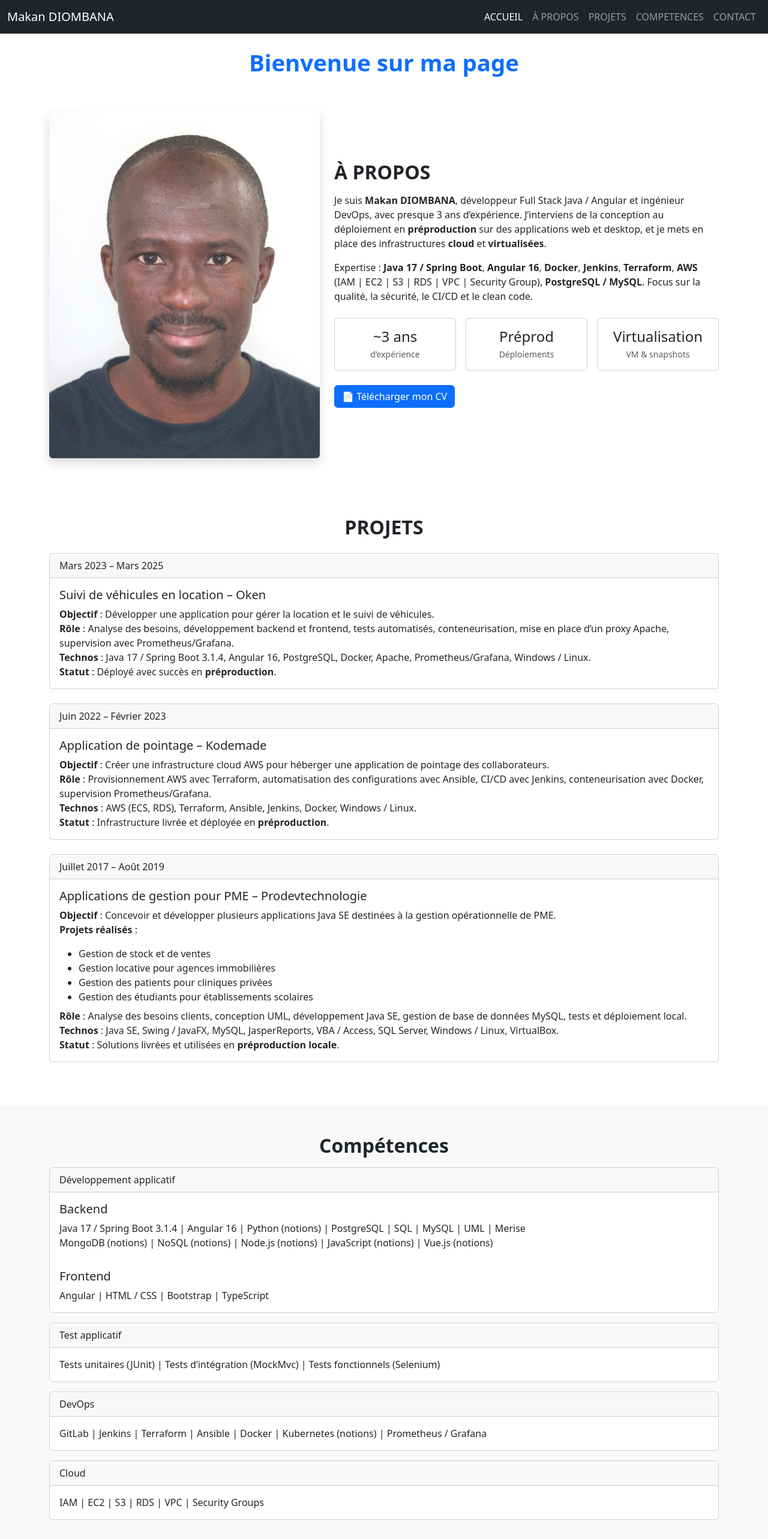
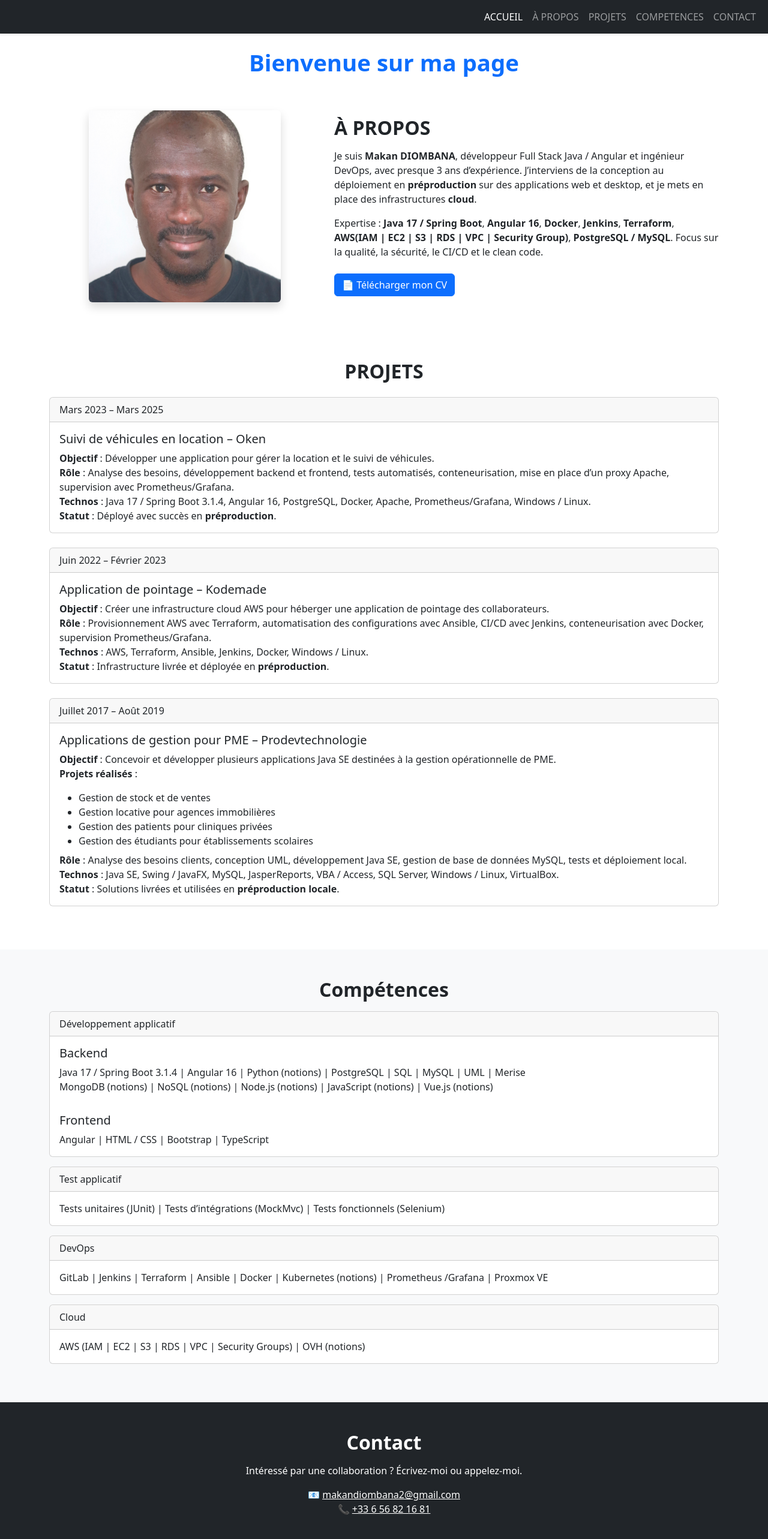
Before and after one commit to Makan763/portfolio, an Angular app: page / in a window 1280 px wide. Shown: the top 2566 px of the page at 60% size. Built offline with nearby package versions, Linux system fonts and the light colour scheme.

Commit message:
Delete and modify on the project

```diff
--- a/src/app/pages/home/home.component.html
+++ b/src/app/pages/home/home.component.html
@@ -3,52 +3,32 @@
   <!-- Contenu -->
   <div class="container position-relative">
     <h1 class="fw-bold hero-title">
-    <span class="text-primary">Bienvenue sur ma page</span><br></h1>
+      <span class="text-primary">Bienvenue sur ma page</span><br>
+    </h1>
   </div>
 </header>
 
 <section id="about" class="py-5">
   <div class="container">
     <div class="row g-4 align-items-center">
-      <div class="col-12 col-md-5">
-        <img src="assets/images/photo-makan.jpg" alt="Photo de Makan Diombana" class="img-fluid rounded shadow">
+      <div class="col-12 col-md-5 text-center">
+        <img src="assets/images/photo-makan.jpg" alt="Photo de Makan Diombana"
+          class="img-fluid rounded shadow photo-adaptee">
       </div>
-
       <div class="col-12 col-md-7">
         <h2 class="fw-bold mb-3">À PROPOS</h2>
         <p class="mb-3">
           Je suis <strong>Makan DIOMBANA</strong>, développeur Full Stack Java / Angular et ingénieur DevOps,
           avec presque 3 ans d’expérience. J’interviens de la conception au déploiement en
           <strong>préproduction</strong> sur des applications web et desktop, et je mets en place des
-          infrastructures <strong>cloud</strong> et <strong>virtualisées</strong>.
+          infrastructures <strong>cloud</strong>.
         </p>
         <p class="mb-4">
           Expertise : <strong>Java 17 / Spring Boot</strong>, <strong>Angular 16</strong>, <strong>Docker</strong>,
-          <strong>Jenkins</strong>, <strong>Terraform</strong>, <strong>AWS</strong> (IAM | EC2 | S3 | RDS | VPC | Security Group),
+          <strong>Jenkins</strong>, <strong>Terraform</strong>, <strong>AWS</strong> <strong>(IAM | EC2 | S3 | RDS | VPC
+            | Security Group)</strong>,
           <strong>PostgreSQL / MySQL</strong>. Focus sur la qualité, la sécurité, le CI/CD et le clean code.
         </p>
-
-        <div class="row g-3">
-          <div class="col-6 col-lg-4">
-            <div class="about-stat card h-100 text-center p-3">
-              <div class="h4 mb-1">~3 ans</div>
-              <div class="text-muted small">d’expérience</div>
-            </div>
-          </div>
-          <div class="col-6 col-lg-4">
-            <div class="about-stat card h-100 text-center p-3">
-              <div class="h4 mb-1">Préprod</div>
-              <div class="text-muted small">Déploiements</div>
-            </div>
-          </div>
-          <div class="col-6 col-lg-4">
-            <div class="about-stat card h-100 text-center p-3">
-              <div class="h4 mb-1">Virtualisation</div>
-              <div class="text-muted small">VM & snapshots</div>
-            </div>
-          </div>
-        </div>
-
         <div class="mt-4 d-flex gap-2 flex-wrap">
           <a href="assets/CV-Makan-DIOMBANA.pdf" download class="btn btn-primary">📄 Télécharger mon CV</a>
 
@@ -84,10 +64,11 @@
       <div class="card-body">
         <h5 class="card-title">Application de pointage – Kodemade</h5>
         <p class="card-text text-start">
-          <strong>Objectif</strong> : Créer une infrastructure cloud AWS pour héberger une application de pointage des collaborateurs.<br>
+          <strong>Objectif</strong> : Créer une infrastructure cloud AWS pour héberger une application de pointage des
+          collaborateurs.<br>
           <strong>Rôle</strong> : Provisionnement AWS avec Terraform, automatisation des configurations avec Ansible,
           CI/CD avec Jenkins, conteneurisation avec Docker, supervision Prometheus/Grafana.<br>
-          <strong>Technos</strong> : AWS (ECS, RDS), Terraform, Ansible, Jenkins, Docker, Windows / Linux.<br>
+          <strong>Technos</strong> : AWS, Terraform, Ansible, Jenkins, Docker, Windows / Linux.<br>
           <strong>Statut</strong> : Infrastructure livrée et déployée en <strong>préproduction</strong>.
         </p>
       </div>
@@ -99,7 +80,8 @@
       <div class="card-body">
         <h5 class="card-title">Applications de gestion pour PME – Prodevtechnologie</h5>
         <p class="card-text text-start">
-          <strong>Objectif</strong> : Concevoir et développer plusieurs applications Java SE destinées à la gestion opérationnelle de PME.<br>
+          <strong>Objectif</strong> : Concevoir et développer plusieurs applications Java SE destinées à la gestion
+          opérationnelle de PME.<br>
           <strong>Projets réalisés</strong> :
         </p>
         <ul class="text-start mb-2">
@@ -109,8 +91,10 @@
           <li>Gestion des étudiants pour établissements scolaires</li>
         </ul>
         <p class="card-text text-start">
-          <strong>Rôle</strong> : Analyse des besoins clients, conception UML, développement Java SE, gestion de base de données MySQL, tests et déploiement local.<br>
-          <strong>Technos</strong> : Java SE, Swing / JavaFX, MySQL, JasperReports, VBA / Access, SQL Server, Windows / Linux, VirtualBox.<br>
+          <strong>Rôle</strong> : Analyse des besoins clients, conception UML, développement Java SE, gestion de base de
+          données MySQL, tests et déploiement local.<br>
+          <strong>Technos</strong> : Java SE, Swing / JavaFX, MySQL, JasperReports, VBA / Access, SQL Server, Windows /
+          Linux, VirtualBox.<br>
           <strong>Statut</strong> : Solutions livrées et utilisées en <strong>préproduction locale</strong>.
         </p>
       </div>
@@ -142,7 +126,8 @@
     <div class="card my-3">
       <div class="card-header">Test applicatif</div>
       <div class="card-body">
-        <p class="card-text">Tests unitaires (JUnit) | Tests d’intégration (MockMvc) | Tests fonctionnels (Selenium)</p>
+        <p class="card-text">Tests unitaires (JUnit) | Tests d’intégrations (MockMvc) | Tests fonctionnels (Selenium)
+        </p>
       </div>
     </div>
 
@@ -150,7 +135,8 @@
     <div class="card my-3">
       <div class="card-header">DevOps</div>
       <div class="card-body">
-        <p class="card-text">GitLab | Jenkins | Terraform | Ansible | Docker | Kubernetes (notions) | Prometheus / Grafana</p>
+        <p class="card-text">GitLab | Jenkins | Terraform | Ansible | Docker | Kubernetes (notions) |
+           Prometheus /Grafana | Proxmox VE</p>
       </div>
     </div>
 
@@ -158,7 +144,7 @@
     <div class="card my-3">
       <div class="card-header">Cloud</div>
       <div class="card-body">
-        <p class="card-text">IAM | EC2 | S3 | RDS | VPC | Security Groups</p>
+        <p class="card-text"> AWS (IAM | EC2 | S3 | RDS | VPC | Security Groups) | OVH (notions)</p>
       </div>
     </div>
   </div>
--- a/src/app/pages/home/home.component.scss
+++ b/src/app/pages/home/home.component.scss
@@ -20,3 +20,11 @@
   font-size: clamp(1.4rem, 3.2vw, 2.4rem);
   line-height: 1.25;
 }
+
+.photo-adaptee {
+  width: 100%;
+  max-width: clamp(180px, 50vw, 320px); /* largeur adaptable */
+  height: clamp(180px, 50vw, 320px);    /* hauteur égale à la largeur pour un cercle parfait */
+  object-fit: cover;                    /* recadre sans déformation */
+  border-radius: 50%;                   /* cercle parfait */
+}
--- a/src/app/shared/footer/footer.component.html
+++ b/src/app/shared/footer/footer.component.html
@@ -4,8 +4,6 @@
     <div class="mt-2 mt-md-0">
       <a href="#" class="text-white text-decoration-none me-3">Mentions légales</a>
       <a href="#" class="text-white text-decoration-none me-3">Confidentialité</a>
-      <a href="mailto:makandiombana2@gmail.com" class="text-white text-decoration-none">Contact</a>
-      <a href="tel:+33656821681" class="text-white text-decoration-none"> +33 6 56 82 16 81</a>
     </div>
   </div>
 </footer>
--- a/src/app/shared/navbar/navbar.component.html
+++ b/src/app/shared/navbar/navbar.component.html
@@ -1,6 +1,5 @@
 <nav class="navbar navbar-expand-lg navbar-dark bg-dark shadow-sm">
   <div class="container-fluid">
-    <a class="navbar-brand" routerLink="/">Makan DIOMBANA</a>
     <button class="navbar-toggler" type="button" data-bs-toggle="collapse" data-bs-target="#navbarNav">
       <span class="navbar-toggler-icon"></span>
     </button>
```
